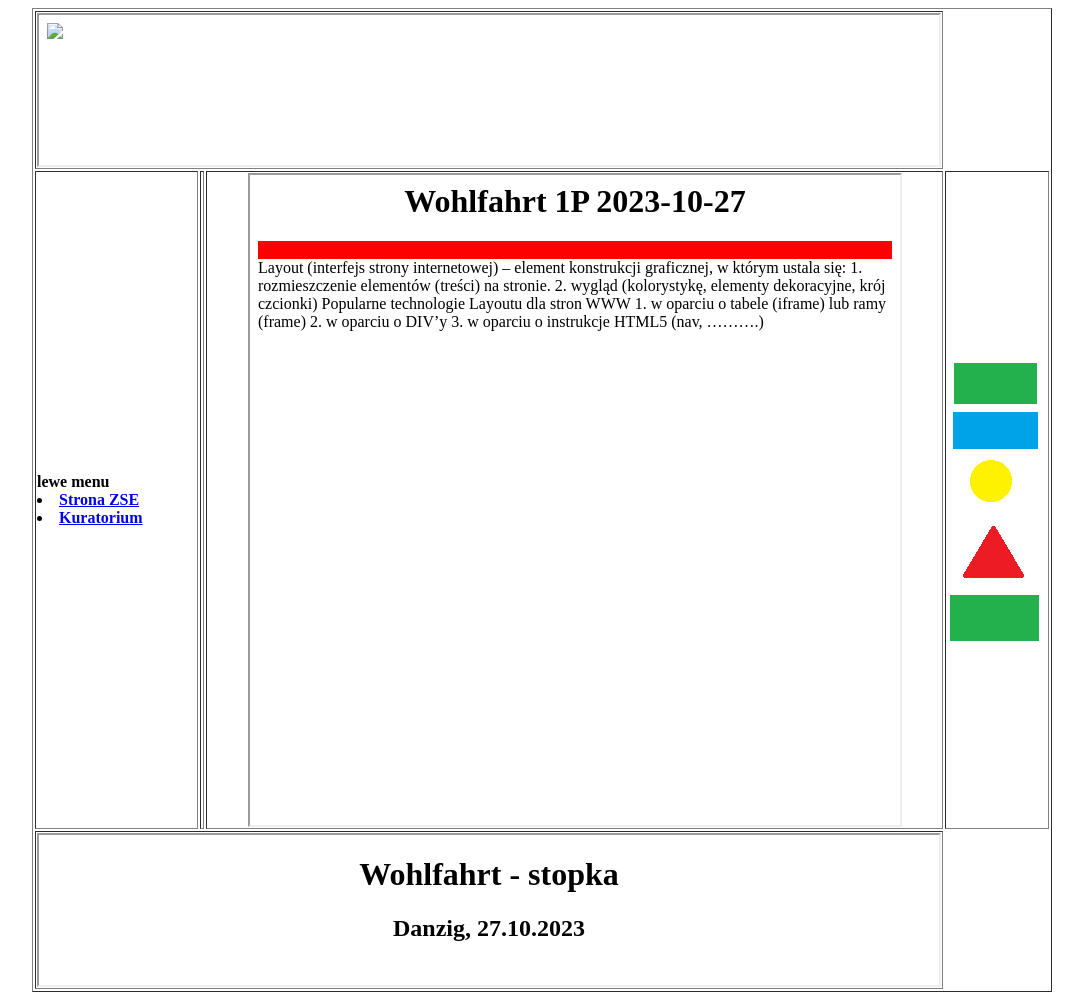
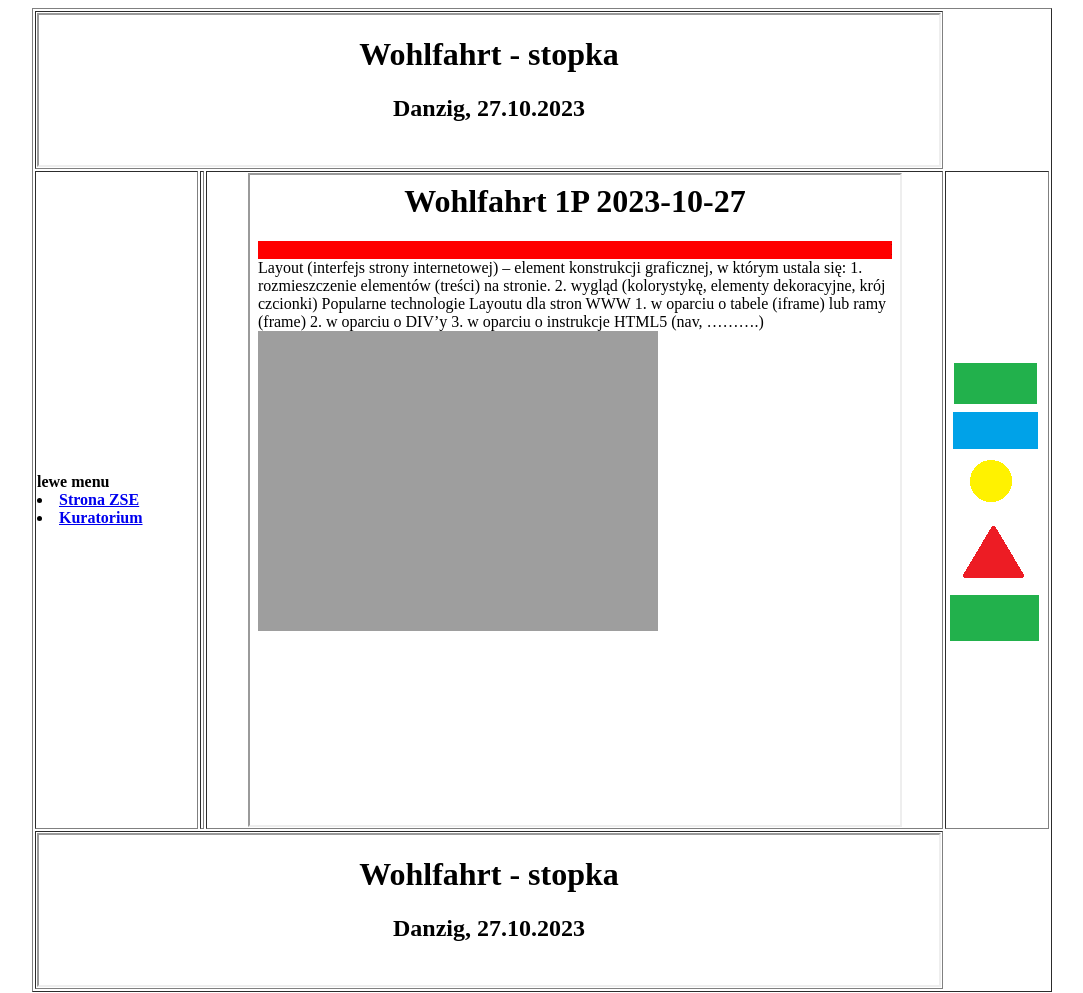
Before and after one commit to news-s/NextTasksFSchool, a plain HTML site: page index.html in a window 1280 px wide. Shown: the whole page, without its empty margins (98-1181 px from the left). Drawn offline with Linux system fonts and the light colour scheme.

Commit message:
Add files via upload

```diff
--- a/index.html
+++ b/index.html
@@ -6,7 +6,7 @@
 <table width=65% border="1" align="center">
 <tr height="150px">
 <td colspan="3">
-<b><iframe scrolling="no" width=900 height=150 name="obszar_logo" src="naglowek.html" border="0"></iframe></b>
+<b><iframe scrolling="no" width=900 height=150 name="obszar_logo" src="stopka.html" border="0"></iframe></b>
 </td>
 </tr>
 <tr>
--- a/start.html
+++ b/start.html
@@ -12,5 +12,7 @@ Popularne technologie Layoutu dla stron WWW
 1. w oparciu o tabele (iframe) lub ramy (frame)
 2. w oparciu o DIV’y
 3. w oparciu o instrukcje HTML5 (nav, ……….)
+
+<div class="image-rotator"><div class="rotator-slide" id="rotator-slide-1"><a href="https://www.darmowylicznik.pl/" title="Przejdź na stronę licznika" target="_blank"><img src="https://www.darmowylicznik.pl/licznik.php?id=146814" alt="Darmowy licznik odwiedzin" style="border:0px;" /></a></div></div>
 </body>
 </html>
```
